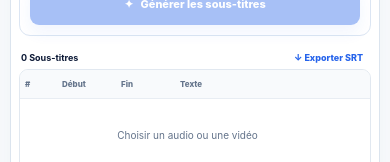
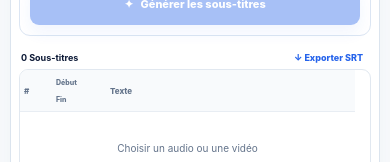
Before and after one commit to Hautiere/KeltiaWave, an Angular app in the folder apps/subtitles/: page / in a window 390 px wide. Shown: the part 543-705 px from the top of the page. Built offline with nearby package versions, Linux system fonts and the light colour scheme.

Commit message:
fix(subtitles): rendre la timeline lisible sur mobile

```diff
--- a/apps/subtitles/src/subtitles-workshop.scss
+++ b/apps/subtitles/src/subtitles-workshop.scss
@@ -534,30 +534,81 @@ main {
     min-height: 300px;
     max-height: 55vh;
     margin: 0 8px 8px;
-    overflow-x: auto;
+    overflow-x: hidden;
     overflow-y: auto;
     -webkit-overflow-scrolling: touch;
   }
 
   .row {
-    min-width: 470px;
-    min-height: 48px;
-    grid-template-columns: 32px 54px 54px minmax(270px, 1fr) 28px;
-    gap: 5px;
-    padding: 4px 5px;
+    min-width: 0;
+    min-height: 68px;
+    grid-template-columns: 28px 50px minmax(0, 1fr) 28px;
+    grid-template-rows: repeat(2, minmax(27px, auto));
+    gap: 3px 4px;
+    padding: 5px 4px;
+  }
+
+  .row > :nth-child(1) {
+    grid-column: 1;
+    grid-row: 1 / 3;
+  }
+
+  .row > :nth-child(2) {
+    grid-column: 2;
+    grid-row: 1;
+  }
+
+  .row > :nth-child(3) {
+    grid-column: 2;
+    grid-row: 2;
+  }
+
+  .row > :nth-child(4) {
+    grid-column: 3;
+    grid-row: 1 / 3;
+  }
+
+  .row > :nth-child(5) {
+    grid-column: 4;
+    grid-row: 1 / 3;
   }
 
   .row input {
-    padding-inline: 4px;
+    min-width: 0;
+    padding: 3px;
+    text-align: center;
+    -moz-appearance: textfield;
+  }
+
+  .row input::-webkit-inner-spin-button,
+  .row input::-webkit-outer-spin-button {
+    margin: 0;
+    -webkit-appearance: none;
   }
 
   .row.head {
-    min-height: 29px;
+    min-height: 42px;
+    grid-template-rows: 1fr 1fr;
+  }
+
+  .row.head > span:nth-child(2),
+  .row.head > span:nth-child(3) {
+    overflow: hidden;
+    font-size: 7px;
+    line-height: 1;
+    text-overflow: ellipsis;
+    white-space: nowrap;
   }
 
   .row textarea {
-    height: 36px;
-    line-height: 1.25;
+    height: 100%;
+    min-height: 58px;
+    padding: 6px;
+    line-height: 1.3;
+    overflow-wrap: anywhere;
+    white-space: pre-wrap;
+    word-break: normal;
+    resize: vertical;
   }
 
   .workspace > aside {
```
